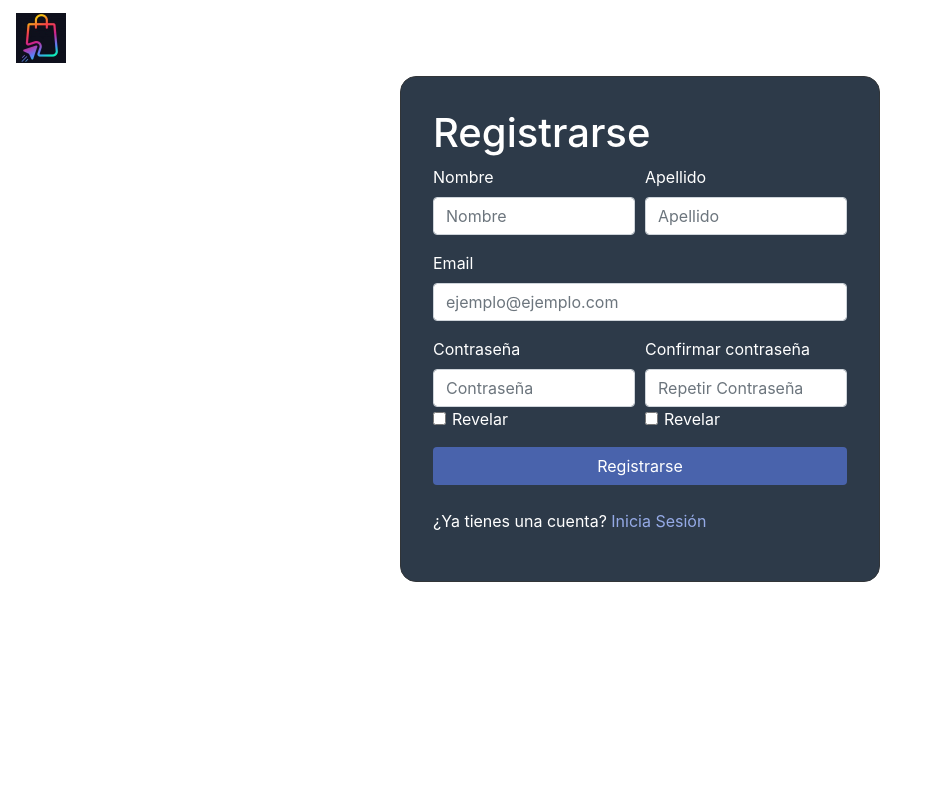
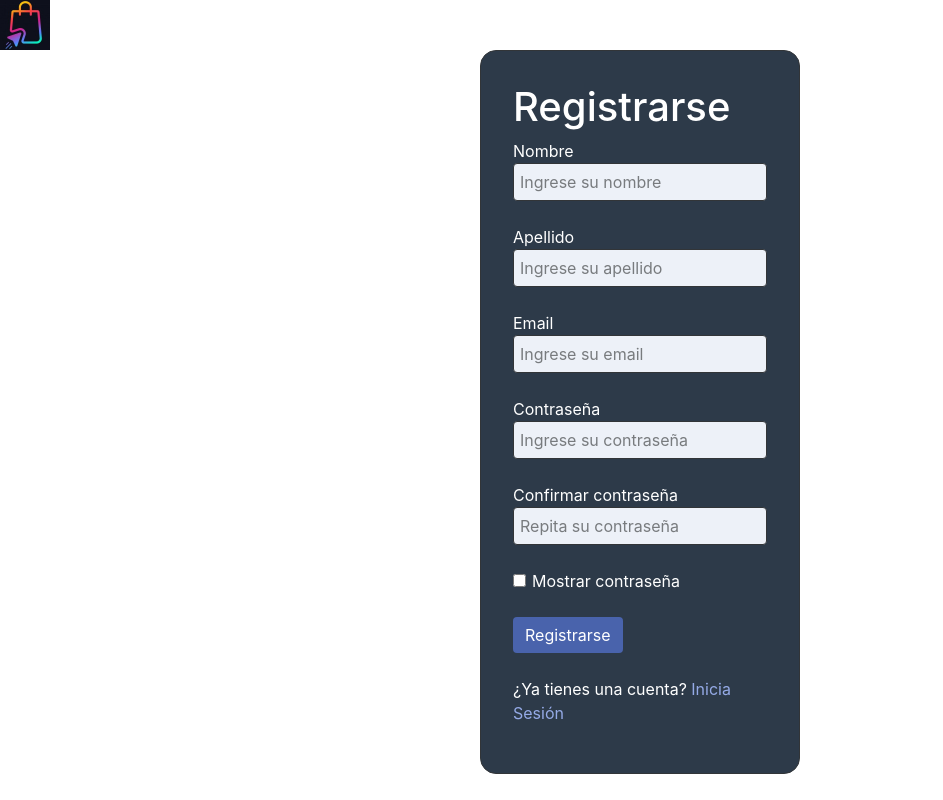
Before and after one commit to starboyagus/EG-TP, a PHP site: page /signup.php in a window 1280 px wide. Shown: the whole page, without its empty margins (0-943 px from the left). Run offline with PHP 8.4, Linux system fonts and the light colour scheme.

Commit message:
Revert "Actualizaicón código"
This reverts commit c56d2beecb75c06c62900c5448edecedaf3fcfcb.

```diff
--- a/htdocs/RosarioShoppingPlaza/components.php
+++ b/htdocs/RosarioShoppingPlaza/components.php
@@ -1,50 +1,40 @@
 <?php
 
-// ↓-↓ Elementos de formulario //
-# Elemento Label
-function label($label, $id) {
-    echo '<label for="' . $id . '">' . $label . '</label>';
-}
-
-
 # Elemento Input (preferiblemente usar solo para $type=[text | password | email])
-function input($label, $type, $id, $placeholder = "", $pattern = "") {
-    echo '<input type="' . $type . '" name="' . $id . '" id="' . $id;
-    if (!empty($placeholder)) {
+function input_field($label, $type, $name, $placeholder = "", $pattern = "") {
+    echo '<label for="' . $name . '">' . $label . '</label>';
+    echo '<br>';
+    echo '<input type="' . $type . '" name="' . $name . '" id="' . $name;
+    if ($placeholder != "") {
         echo '" placeholder="' . $placeholder;
     }
-    if (isset($_POST[$id]) && !empty($_POST[$id])) {
-        echo '" value="' . htmlspecialchars($_POST[$id]);
+    if (isset($_POST[$name]) && $_POST[$name] != "") {
+        echo '" value="' . htmlspecialchars($_POST[$name]);
     }
-    if (!empty($pattern != "")) {
+    if ($pattern != "") {
         echo '" pattern="' . $pattern;
     }
-    echo '" class="form-control">';
+    echo '" class="form_field">';
 }
 
 # Elemento Checkbox
-function checkbox($label, $id, $onclick = "") {
-    echo '<input type="checkbox" name="cb-' . $id . '" id="cb-' . $id;
+function checkbox($text, $name, $onclick = "") {
+    echo '<input type="checkbox" name="' . $name . '" id="' . $name;
     if ($onclick != "") {
         echo '" onclick="' . $onclick;
     }
-    echo '" class="checkbox">';
-    echo '<label class="form-check-label" for="cb-' . $id . '">' . $label . '</label>';
+    echo '">';
+    echo '<label for="' . $name . '">' . $text . '</label>';
 }
 
-# Elemento Option
-function option($option, $value) {
-    echo '<option value="' . $value . '">' . $option . '</option>';
-}
-
-# Elemento Button
-function button($text, $id) {
-    echo '<button type="submit" name="' . $id . '" id="'. $id . '" value="'. $text . '" class="btn form-btn form-control">' . $text . '</button>';
+# Elemento Boton
+function button($text, $name) {
+    echo '<button type="submit" name="' . $name . '" value="'. $name .'" class="btn form_btn">' . $text . '</button>';
 }
 
 # Elemento A (Link)
 function a($text, $url) {
-    echo '<a href="' . $url . '" class="a-link">' . $text . '</a>';
+    echo '<a href="' . $url . '" class="a_link">' . $text . '</a>';
 }
 
 # Elemento A en P (Link en párrafo)
@@ -60,112 +50,35 @@ function p_a_p($text, $url, $p_left = "", $p_right = "") {
     echo '</p>';
 }
 
-# Grupo de formulario (Input)
-function form_input($label, $type, $id, $cols, $placeholder = "", $pattern = "") {
-    echo '<div class="form-group' . (($cols < 1 || $cols > 12) ? '' : (' col-md-' . $cols)) . '">';
-    label($label, $id);
-    input($label, $type, $id, $placeholder, $pattern);
-    if($type === 'password') {
-        checkbox('Revelar', $id, "reveal_password('" . $id . "')");
+# Navbar
+function navbar() {
+    echo '<div class="top-nav">';
+    shopping_logo(50);
+    echo '<nav class="nav-links">';
+    echo '<a href="#">El Shopping</a>';
+    echo '<a href="#">Servicios</a>';
+    echo '<a href="#">Contacto</a>';
+    echo '<a href="#">Locales</a>';
+    echo '<a href="#">Promociones</a>';
+    echo '<a href="#">Novedades</a>';
+    echo '</nav><div class="session-btns">';
+    if (isset($_SESSION["logged"])) {
+        echo '<a href="#">Perfil</a>';
+        echo '<a href="logout.php">Cerrar sesión</a>';
+    } else {
+        echo '<a href="login.php">Iniciar sesión</a>';
+        echo '<a href="signup.php">Registrarse</a>';
     }
-    echo '</div>';
+    echo '</div></div>';
 }
 
-# Grupo de formulario (Select)
-function form_select($label, $id, $options, $values = []) {
-    if(count($options) > 0) {
-        echo '<div class="form-group' . (($cols < 1 || $cols > 12) ? '' : (' col-md-' . $cols)) . '">';
-        if(count($values) == 0) {
-            $values = $option;
-        }
-        label($label, $id);
-        echo '<select name="' . $id . '" id="' . $id . '" class="form-control">';
-        for($i = 0; $i < count($options); $i++) {
-            option($options[$i], $values[$i]);
-        }
-        echo '</select></div>';
-    }
-}
-
-# Grupo de formulario (Select) (Toma el resultado de una query para definir las opciones)
-function form_select_query($label, $id, $cols, $query, $option_id, $value_id) {
-    if($query->num_rows > 0) {
-        echo '<div class="form-group' . (($cols < 1 || $cols > 12) ? '' : (' col-md-' . $cols)) . '">';
-        label($label, $id);
-        echo '<select name="' . $id . '" id="' . $id . '" class="form-control">';
-        for($i = 0; $i < $query->num_rows; $i++) {
-            $result = $query->fetch_array();
-            option($result[$option_id], $result[$value_id]);
-            }
-        echo '</select>';
-        echo '</div>';
-    }
-}
-
-// ↑-↑ Elementos de formulario //
-// ↓-↓ Elementos de navbar //
-
-# Logo (ancho y alto variable)
 function shopping_logo(float $width, float $height = -1) {
     if($height > 0) {
-        echo '<a class="navbar-brand" href="index.php"><img src="./images/logo.png" width="'.$width.'px" height="'.$height.'px"></a>';
+        echo '<a href="index.php"><img src="./images/logo.png" width="'.$width.'px" height="'.$height.'px"></a>';
     } else {
-        echo '<a class="navbar-brand" href="index.php"><img src="./images/logo.png" width="'.$width.'px"></a>';
+        echo '<a href="index.php"><img src="./images/logo.png" width="'.$width.'px"></a>';
 
     }
 }
 
-# Crea un elemento link para la navbar
-function navbar_item($label, $link, $active) {
-    echo '<li class="nav-item';
-    echo $active ? 'active">' : '">';
-    echo '<a class="nav-link" href="' . $link . '">' . $label . '</a>';
-}
-
-# Navbar
-function navbar() {
-    echo '<nav class="navbar navbar-expand">';
-    shopping_logo(50);
-    echo '<div id=navbarNav><ul class="navbar-nav">';
-    navbar_item("El Shopping", "index.php", false);
-    navbar_item("Servicios", "#", false);
-    navbar_item("Contacto", "#", false);
-    navbar_item("Locales", "locales.php", true);
-    navbar_item("Promociones", "#", false);
-    navbar_item("Novedades", "#", false);
-    echo '</ul></div>';
-    echo '<div id=navbarBtns><ul class="navbar-nav">';
-    if (isset($_SESSION["logged"])) {
-        navbar_item("Perfil", "#", false);
-        navbar_item("Cerrar sesión", "logout.php", false);
-    } else {
-        navbar_item("Iniciar sesión", "login.php", false);
-        navbar_item("Registrarse", "signup.php", false);
-    }
-    echo '</ul></div></nav>';
-}
-
-# Breadcrumbs
-function breadcrumbs(array $labels, array $links) {
-
-}
-
-// ↑-↑ Elementos de navbar //
-// ↓-↓ Alertas y notificaciones //
-
-# Alertas
-function alert(string $type, string $text) {
-    echo '<div class="alert alert-'. $type . '" role="alert">';
-    echo $text;
-    echo '</div>';
-}
-
-// ↑-↑ Alertas y notificaciones //
-// ↓-↓ Locales //
-
-# Elemento Local
-function local_item($local) {
-    button($local, 'local');
-}
-
 ?>
--- a/htdocs/RosarioShoppingPlaza/index.php
+++ b/htdocs/RosarioShoppingPlaza/index.php
@@ -7,10 +7,10 @@
     <meta name="viewport" content="width=device-width, initial-scale=1.0">
     <title>Rosario Shopping Plaza</title>
     <link rel="stylesheet" href="https://cdn.jsdelivr.net/npm/bootstrap@4.3.1/dist/css/bootstrap.min.css" integrity="sha384-ggOyR0iXCbMQv3Xipma34MD+dH/1fQ784/j6cY/iJTQUOhcWr7x9JvoRxT2MZw1T" crossorigin="anonymous">
-    <link rel="stylesheet" href="styles/main.css">
 </head>
 <body>
-    <?php include('components.php');    # Incluir librería de componentes
+    <?php
+    include('components.php');
     navbar();
     ?>
 </body>
--- a/htdocs/RosarioShoppingPlaza/signup.php
+++ b/htdocs/RosarioShoppingPlaza/signup.php
@@ -12,46 +12,41 @@ if (isset($_SESSION["logged"])) {
     <title>Rosario Shopping Plaza</title>
     <link rel="stylesheet" href="https://cdn.jsdelivr.net/npm/bootstrap@4.3.1/dist/css/bootstrap.min.css" integrity="sha384-ggOyR0iXCbMQv3Xipma34MD+dH/1fQ784/j6cY/iJTQUOhcWr7x9JvoRxT2MZw1T" crossorigin="anonymous">
     <link rel="stylesheet" href="styles/main.css">
-    <!--<link rel="stylesheet" href="styles/login_signup.css">-->
+    <link rel="stylesheet" href="styles/login_signup.css">
 </head>
 <body>
     <?php include('components.php');    # Incluir librería de componentes
-
-    echo '<nav class="navbar navbar-expand">';
     shopping_logo(50);
-    echo '</nav>';
-
-    # Si el formulario ha sido enviado se ejecuta lo siguiente
-    if(isset($_POST["signup"])) {
-        if(!($_POST["pass"] === $_POST["rep_pass"])) {
-            alert("warning", "Las contraseñas ingresadas no coinciden");
-        } else {
-            include('db_utility.php');
-            if(!user_exists($_POST["email"])) {
-                new_user($_POST["f_name"], $_POST["l_name"], $_POST["email"], $_POST["pass"]);
-                alert("success", "Tu cuenta ha sido creada con éxito.");
-            } else {
-                alert("warning", "El mail ya se encuentra registrado");
-            }
-        }
-    }
     ?>
-    <div class="form-container form-container-signup">
+    <div class="login_signup_container">
         <h1>Registrarse</h1>
         <!-- Formulario -->
         <form action="<?php echo $_SERVER['SCRIPT_NAME']; ?>" method="POST">
             <?php
-            echo '<div class="form-row">';
-            form_input("Nombre", "text", "f_name", 6, "Nombre");
-            form_input("Apellido", "text", "l_name", 6, "Apellido");
-            echo '</div>';
 
-            form_input("Email", "email", "email", 0, "ejemplo@ejemplo.com", "[a-z0-9._%+\-]+@[a-z0-9.\-]+\.[a-z]{2,}$");
+            input_field("Nombre", "text", "f_name", "Ingrese su nombre");
 
-            echo '<div class="form-row">';
-            form_input("Contraseña", "password", "pass", 6, "Contraseña");
-            form_input("Confirmar contraseña", "password", "rep-pass", 6, "Repetir Contraseña");
-            echo '</div>';
+            echo '<br><br>';
+
+            input_field("Apellido", "text", "l_name", "Ingrese su apellido");
+
+            echo '<br><br>';
+
+            input_field("Email", "email", "email", "Ingrese su email", "[a-z0-9._%+\-]+@[a-z0-9.\-]+\.[a-z]{2,}$");
+
+            echo '<br><br>';
+
+            input_field("Contraseña", "password", "pass", "Ingrese su contraseña");
+
+            echo '<br><br>';
+
+            input_field("Confirmar contraseña", "password", "rep_pass", "Repita su contraseña");
+
+            echo '<br><br>';
+
+            checkbox("Mostrar contraseña", "show_pass", "reveal_password()");
+
+            echo '<br><br>';
 
             button("Registrarse", "signup")
 
@@ -60,13 +55,28 @@ if (isset($_SESSION["logged"])) {
         <br>
         <?php
         p_a_p("Inicia Sesión", "login.php", "¿Ya tienes una cuenta? ");
+
+        # Si el formulario ha sido enviado se ejecuta lo siguiente
+        if(isset($_POST["signup"])) {
+            if(!($_POST["pass"] === $_POST["rep_pass"])) {
+                echo "Las contraseñas ingresadas no coinciden";
+            } else {
+                include('db_utility.php');
+                if(!user_exists($_POST["email"])) {
+                    new_user($_POST["f_name"], $_POST["l_name"], $_POST["email"], $_POST["pass"]);
+                    echo "Tu cuenta ha sido creada con éxito.";
+                } else {
+                    echo "El mail ya se encuentra registrado";
+                }
+            }
+        }
         ?>
     </div>
     <!-- Script en JS para mostrar y ocultar el campo contraseña -->
     <script>
-        function reveal_password(id)
+        function reveal_password()
         {
-            let x = document.getElementById(id);
+            let x = document.getElementById("rep_pass");
             if (x.type === "password") {
                 x.type = "text";
             } else {
--- a/htdocs/RosarioShoppingPlaza/styles/login_signup.css
+++ b/htdocs/RosarioShoppingPlaza/styles/login_signup.css
@@ -1,5 +1,5 @@
-.login-signup-container {
-    width: 30em;
+.login_signup_container {
+    width: 20em;
     color: white;
     background-color: rgb(45, 58, 73);
     margin:auto;
@@ -8,7 +8,11 @@
     border-radius: 1em;
 }
 
-.input {
+label {
+    margin: 0;
+}
+
+.form_field {
     width: 100%;
     color: rgb(27, 30, 34);
     background-color: rgb(237, 241, 248);
@@ -17,31 +21,31 @@
     padding: 6px;
 }
 
-.checkbox {
+input[type="checkbox"] {
     margin-right: 6px;
 }
 
-.input::placeholder {
+input::placeholder {
     color: rgb(120, 123, 126);
     opacity: 1;
 }
 
-.form-btn {
+.form_btn {
     color: white;
     background-color: rgb(73, 99, 172);
     border: none
 }
 
-.form-btn:hover {
+.form_btn:hover {
     color: white;
     background-color: rgb(97, 122, 192);
 }
 
-.a-link {
+.a_link {
     color: rgb(149, 170, 230);
     text-decoration: none;
 }
 
-.a-link:hover {
+.a_link:hover {
     color: rgb(180, 196, 240);
 }
--- a/htdocs/RosarioShoppingPlaza/styles/main.css
+++ /dev/null
@@ -1,68 +0,0 @@
-:root {
-    /* Dark Mode*/
-    --dm-primary: #7CF0BD;
-    --dm-secondary: #227C55;
-    --dm-accent: #59D59F;
-    --dm-background: #050F0B;
-    --dm-text: #DBF2E8;
-    /* Light Mode*/
-    --lm-primary: #108452;
-    --lm-secondary: #83DDB6;
-    --lm-accent: #2AA771;
-    --lm-background: #F0FAF6;
-    --lm-text: #0E251B;
-}
-
-#navbarNav, #navbarBtns {
-    display: inline-flex;
-}
-
-.form-container {
-    color: white;
-    background-color: rgb(45, 58, 73);
-    margin:auto;
-    padding: 2em;
-    border: 1px solid rgb(50, 53, 56);
-    border-radius: 1em;
-}
-
-.form-container-login {
-    width: 20em;
-}
-
-.form-container-signup {
-    width: 30em;
-}
-
-.form-container-local {
-    width: 70em;
-}
-
-.checkbox {
-    margin-right: 6px;
-}
-
-.input::placeholder {
-    color: rgb(120, 123, 126);
-    opacity: 1;
-}
-
-.form-btn {
-    color: white;
-    background-color: rgb(73, 99, 172);
-    border: none;
-}
-
-.form-btn:hover {
-    color: white;
-    background-color: rgb(97, 122, 192);
-}
-
-.a-link {
-    color: rgb(149, 170, 230);
-    text-decoration: none;
-}
-
-.a-link:hover {
-    color: rgb(180, 196, 240);
-}
```
Also changed, not shown: htdocs/RosarioShoppingPlaza/db_utility.php (+2 -5 lines), htdocs/RosarioShoppingPlaza/login.php (+30 -28 lines).
